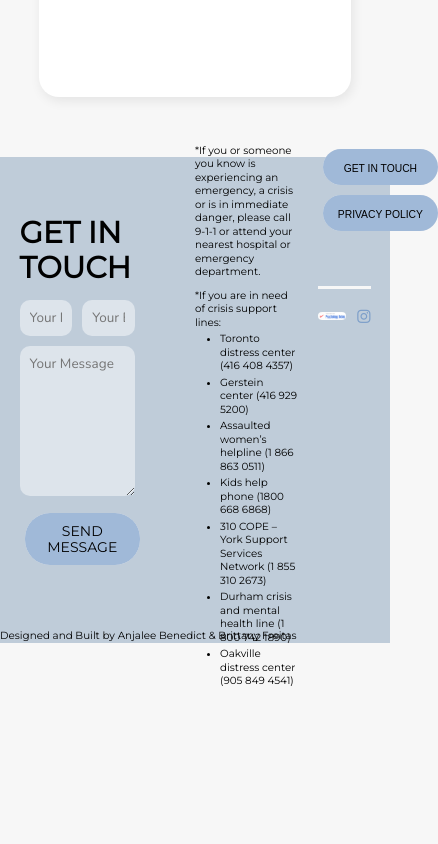
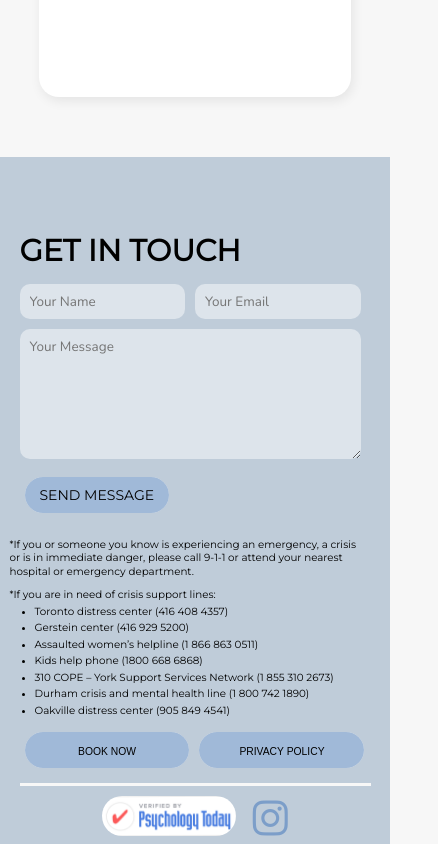
Before and after one commit to TherapyInTheClouds/TherapyInTheClouds, a React (Create React App) app: page / in a window 390 px wide. Shown: the part 4000-4844 px from the top of the page, 438 px wide, since content can reach past the window. Before the commit the page ends 4688 px from the top, so only its background shows below. Built offline with nearby package versions, Linux system fonts and the light colour scheme; a web font is replaced by a local one.

Commit message:
added responsiveness to Footer

```diff
--- a/src/components/Footer.js
+++ b/src/components/Footer.js
@@ -1,6 +1,6 @@
 import { Link } from "react-router-dom";
 import badge from "../assets/psychTodayBadge.png"
-import footer from "../assets/cloudFooter.svg"
+//import footer from "../assets/cloudFooter.svg"
 
 const Footer = () => {
     return (
@@ -18,7 +18,6 @@ const Footer = () => {
                     <button>Send Message</button>
                 </form>
                 <section>
-                    <div>
                     <div className="crisisSupport">
                         <p>*If you or someone you know is experiencing an emergency, a crisis or is in immediate danger, please call 9-1-1 or attend your nearest hospital or emergency department.</p>
                         <p>*If you are in need of crisis support lines:</p>
@@ -33,21 +32,20 @@ const Footer = () => {
                         </ul>
                     </div>
                     <div className="buttons">
-                            <button><Link>Get in Touch</Link></button>
+                        <button><Link>Book Now</Link></button>
                         <button><Link to="/policy">Privacy Policy</Link></button>
                         <div className="socialMedia">
                             <a href="https://www.psychologytoday.com/profile/908641" class="sx-verified-seal">
-                                    <img src={badge} />
+                                <img src={badge} alt="psychology today verification badge with link to profile"/>
                             </a>
-                                <a href="">
-                                    <i className="fa-brands fa-instagram"></i>
+                            <a href="https://www.psychologytoday.com/profile/908641">
+                                <i className="fa-brands fa-instagram small"></i>
                             </a>
-                            </div>
                         </div>
                     </div>
                 </section>
             </div>
-            <p>Designed and Built by <a href="https://www.linkedin.com/in/anjalee-benedict/">Anjalee Benedict</a> & <a href="https://www.linkedin.com/in/brittany-freitas/">Brittany Freitas</a></p>
+            <p className="builtBy">Designed and Built by <a href="https://www.linkedin.com/in/anjalee-benedict/">Anjalee Benedict</a> & <a href="https://www.linkedin.com/in/brittany-freitas/">Brittany Freitas</a></p>
         </footer>
     )
 }
--- a/src/styles/sass/partials/_footer.scss
+++ b/src/styles/sass/partials/_footer.scss
@@ -2,19 +2,17 @@
 @use "./mixins" as *;
 
 footer {
+    margin-top: 50px;
+    background-color:  #bfccd9;
+    background-size: cover;
+
     .footerContent {
         display: flex;
         align-items: center;
         justify-content: center;
         height: 56vh;
-    }
-    margin-top: 50px;
-    background-color:  #bfccd9;
-    background-size: cover;
-
-    div {
-        @include flex(row, space-between);
         section {
+            @include flex(row, space-between);
             width: 50%;
             margin-top: 35px;
             .crisisSupport {
@@ -29,6 +27,9 @@ footer {
                     list-style-type: disc;
                     margin-left: 25px;
                 }
+                @include laptop {
+                    width: 100%;
+                }
             }
             .buttons {
                 @include flex(column, flex-start);
@@ -39,6 +40,13 @@ footer {
                     &::after {
                         background-color: darken($primaryColour, 5%);
                     }
+                    @include laptop {
+                        width: 47%;
+                    }
+                }
+                @include laptop {
+                    @include flex (row, flex-start, center, wrap);
+                    width: 100%;
                 }
             }
             .socialMedia {
@@ -57,6 +65,31 @@ footer {
                     margin-left: 10px;
                     color: darken($primaryColour, 15%);
                 }
+                @include laptop {
+                    @include flex (row, flex-start, center);
+                    padding-top: 10px;
+                    margin-top: 10px;
+                    .sx-verified-seal {
+                        width: 50%;
+                    }
+                }
+                @include tabletSmall {
+                    width: 100%;
+                    @include flex (row, center, center);
+                    .small {
+                        font-size: 4rem;
+                    }
+                    .sx-verified-seal {
+                        width: 40%;
+                    }
+                }
+            }
+            @include laptop {
+                @include flex (column, flex-start, center)
+            }
+            @include tabletSmall {
+                width: 100%;
+                margin-top: 10px;
             }
         }
 
@@ -94,6 +127,12 @@ footer {
                 font-family: 'Nunito';
                 background-color: rgba(255, 255, 255, 0.461);
                 color: $fontColour;
+                @include laptop {
+                    height: 200px;
+                }
+                @include tabletSmall {
+                    height: 130px;
+                }
             }
             button {
                 margin-top: 15px;
@@ -107,6 +146,24 @@ footer {
                     color: $fontColour;
                 }
             }
+            @include tabletSmall {
+                width: 100%;
+            }
+        }
+        @include tabletSmall {
+            @include flex (column, center, flex-start);
+            height: 90vh;
+        }
+    }
+    .builtBy {
+        border-top: solid black 2px;
+        margin-top: 30px;
+        padding: 10px 0px;
+        text-align: center;
+        font-size: clamp(1.4rem, 0.5vw, 1.5rem);
+        a {
+            font-size: clamp(1.4rem, 0.5vw, 1.5rem);
+            font-weight: 600;
         }
     }
 }
--- a/src/styles/sass/partials/_mixins.scss
+++ b/src/styles/sass/partials/_mixins.scss
@@ -7,6 +7,12 @@
     justify-content: $mainAxis;
     align-items: $crossAxis;
     flex-wrap: $wrap;
+}
+
+@mixin laptop {
+  @media (max-width: 1050px) {
+    @content;
+  }
 }
 
 @mixin tablet {
```
Lines whose indentation alone changed are shown as unchanged.
